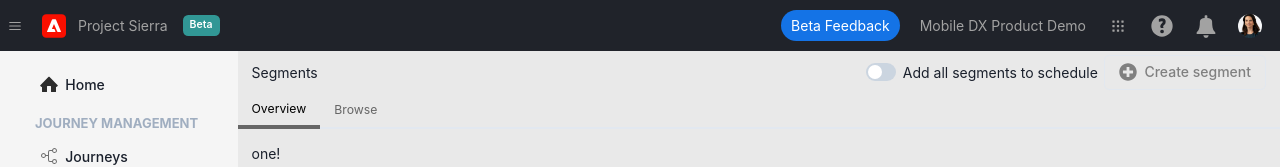
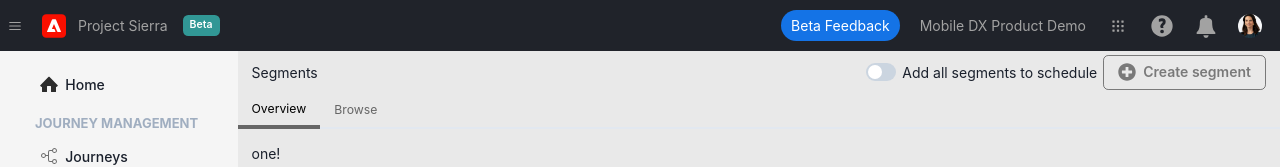
Before and after one commit to Bytemaster82/next-typescript, a Next.js app: page /segments in a window 1280 px wide. Shown: the top 167 px of the page. Built offline with nearby package versions, Linux system fonts and the light colour scheme.

Commit message:
update style of create segment button

```diff
--- a/src/pages/segments/index.tsx
+++ b/src/pages/segments/index.tsx
@@ -38,9 +38,7 @@ export default function Dashboard() {
 
               <Link href="/segments/create" passHref>
                 <Button
-                  colorScheme="gray"
-                  color="gray"
-                  fontWeight="500"
+                  colorScheme="blackAlpha"
                   variant="outline"
                   leftIcon={<Icon as={FaPlusCircle} fontSize="18" />}
                 >
```
